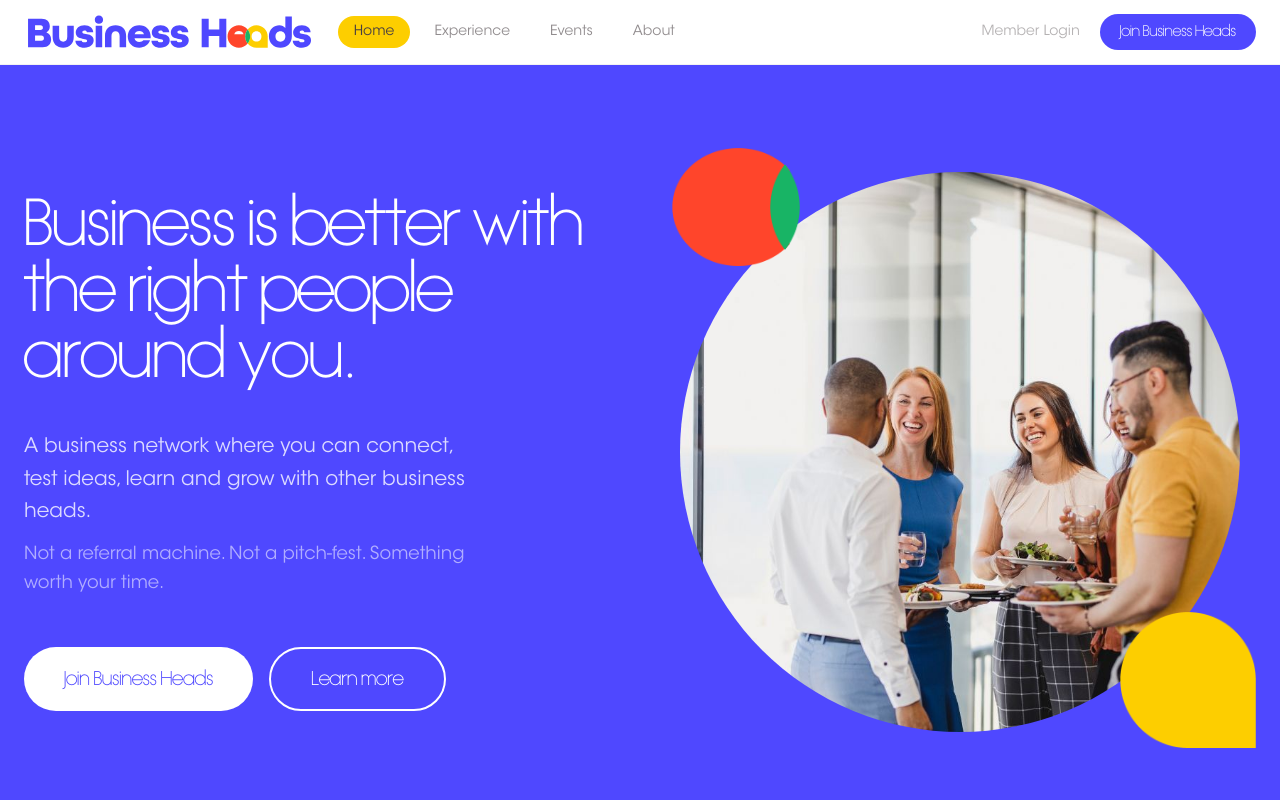
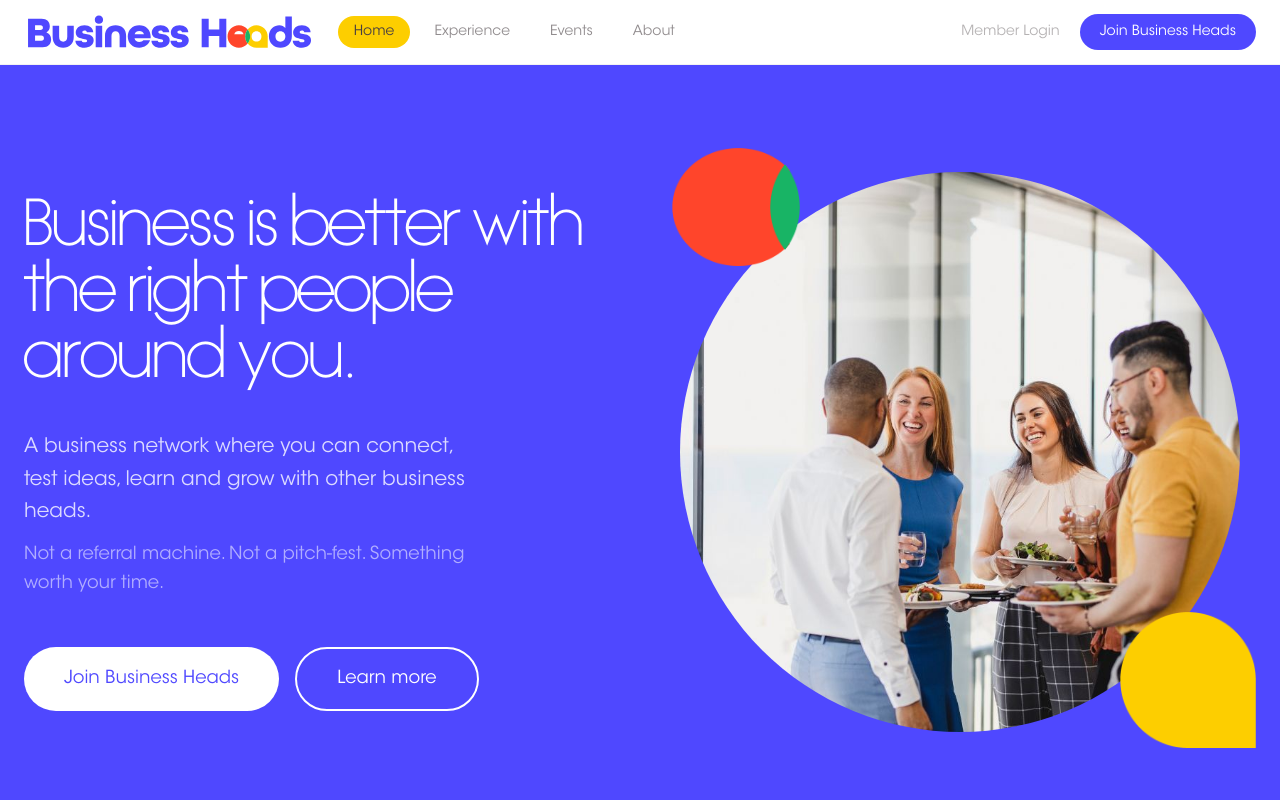
Before and after one commit to simplenimble/business-heads-website, a Next.js app: page / in a window 1280 px wide. Shown: the top 800 px of the page. Built offline with nearby package versions, Linux system fonts and the light colour scheme.

Commit message:
Switch button labels from font-heading to font-body
AllRoundGothic on button text looked wrong. AvantGardeGothic (font-body)
matches the existing custom <a> join buttons and reads cleaner at button size.

Co-Authored-By: Claude Sonnet 4.6 <noreply@anthropic.com>

```diff
--- a/components/ui/Button.tsx
+++ b/components/ui/Button.tsx
@@ -12,7 +12,7 @@ type ButtonProps = {
 }
 
 const BASE =
-  'inline-flex items-center justify-center font-heading font-semibold rounded-full transition-all'
+  'inline-flex items-center justify-center font-body font-semibold rounded-full transition-all'
 
 const VARIANTS = {
   primary: 'bg-bh-blue text-white hover:opacity-90 active:scale-[0.98]',
```
